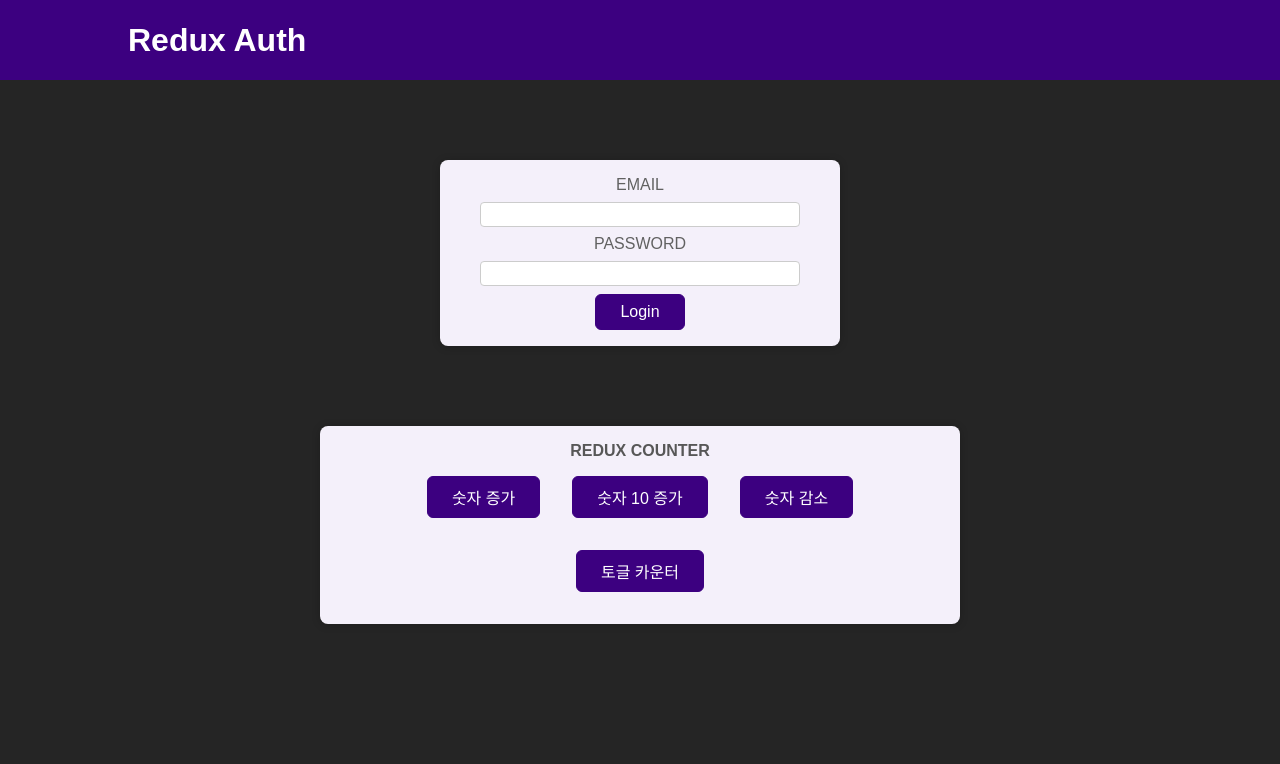
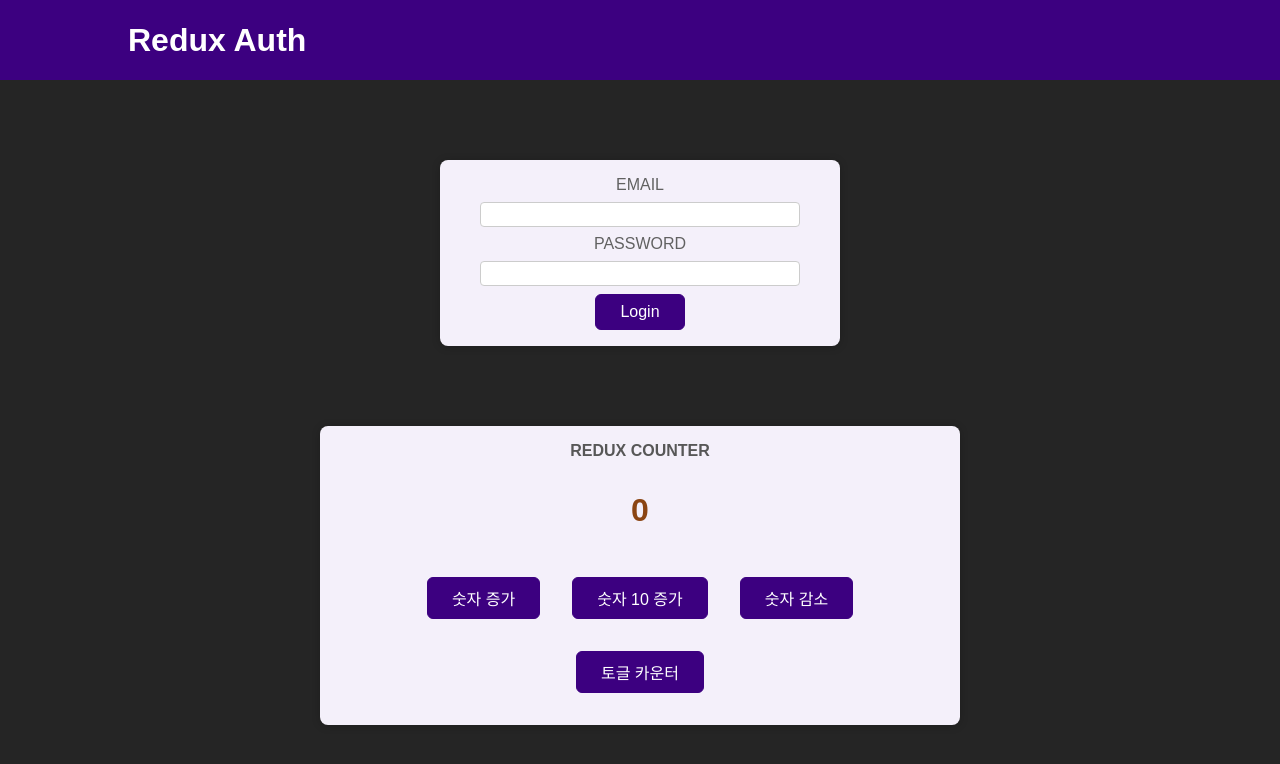
Before and after one commit to Youngseo26/React, a React (Create React App) app in the folder first-react-project/: page / in a window 1280 px wide. Shown: the top 764 px of the page. Built offline with nearby package versions, Linux system fonts and the light colour scheme.

Commit message:
redux사용시 counter앱 토글 버그 수정
redux사용시 counter앱 토글 버그 수정

```diff
--- a/first-react-project/src/components/Counter.js
+++ b/first-react-project/src/components/Counter.js
@@ -4,6 +4,7 @@ import { counterActions } from "../store";
 
 const Counter = () => {
   const toggleCounterHandler = () => {
+    console.log(showCounter);
     dispatch(counterActions.toggleCounter());
   };
   const incrementHandler = () => {
@@ -17,8 +18,12 @@ const Counter = () => {
     dispatch(counterActions.decrement());
   };
 
-  const counter = useSelector((state) => state.counter);
-  const showCounter = useSelector((state) => state.showCounter);
+  //const state = useSelector((state) => state);
+  //console.log(state);
+  const counter = useSelector((state) => state.counter.counter);
+  //console.log(counter);
+  const showCounter = useSelector((state) => state.counter.showCounter);
+  //console.log(showCounter);
   const dispatch = useDispatch();
 
   return (
```
